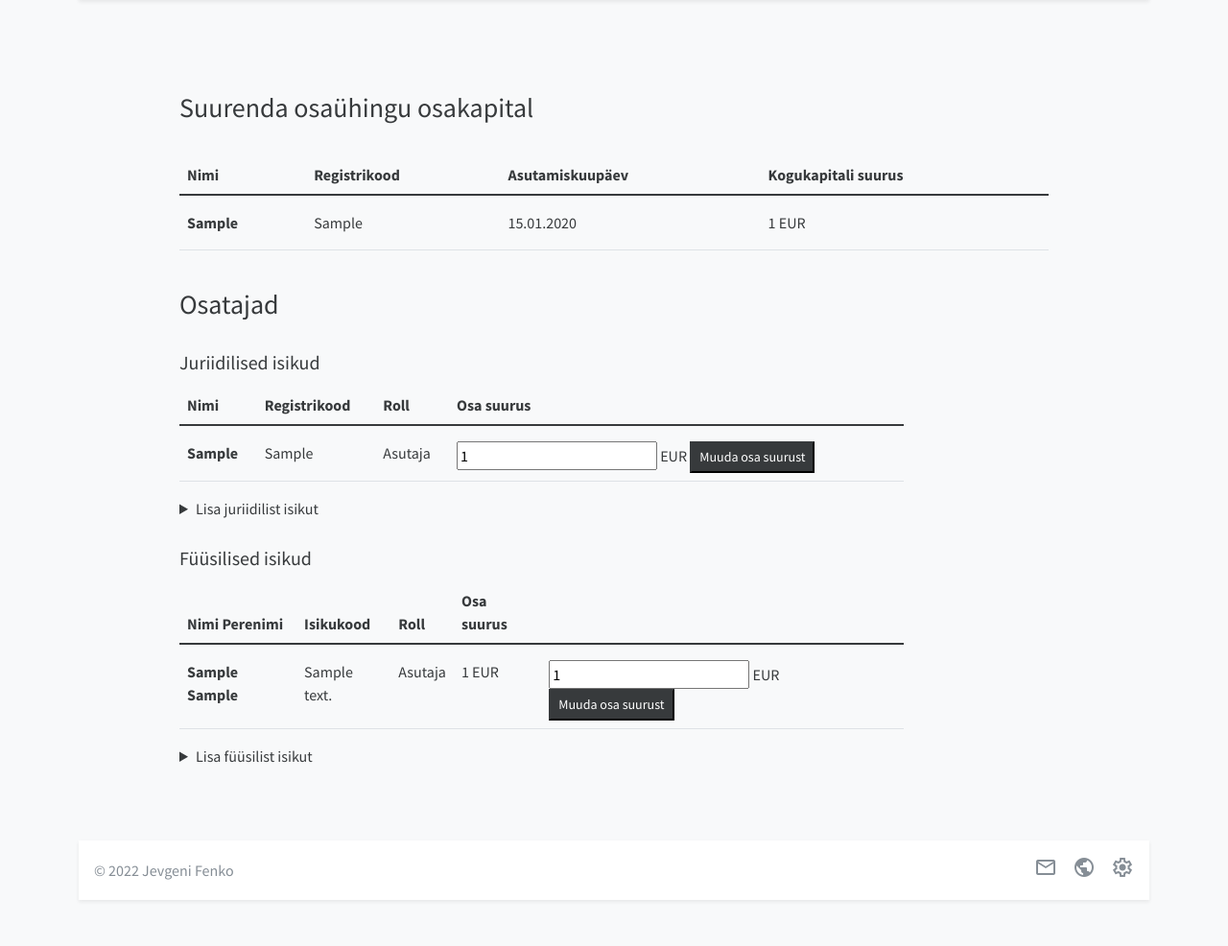
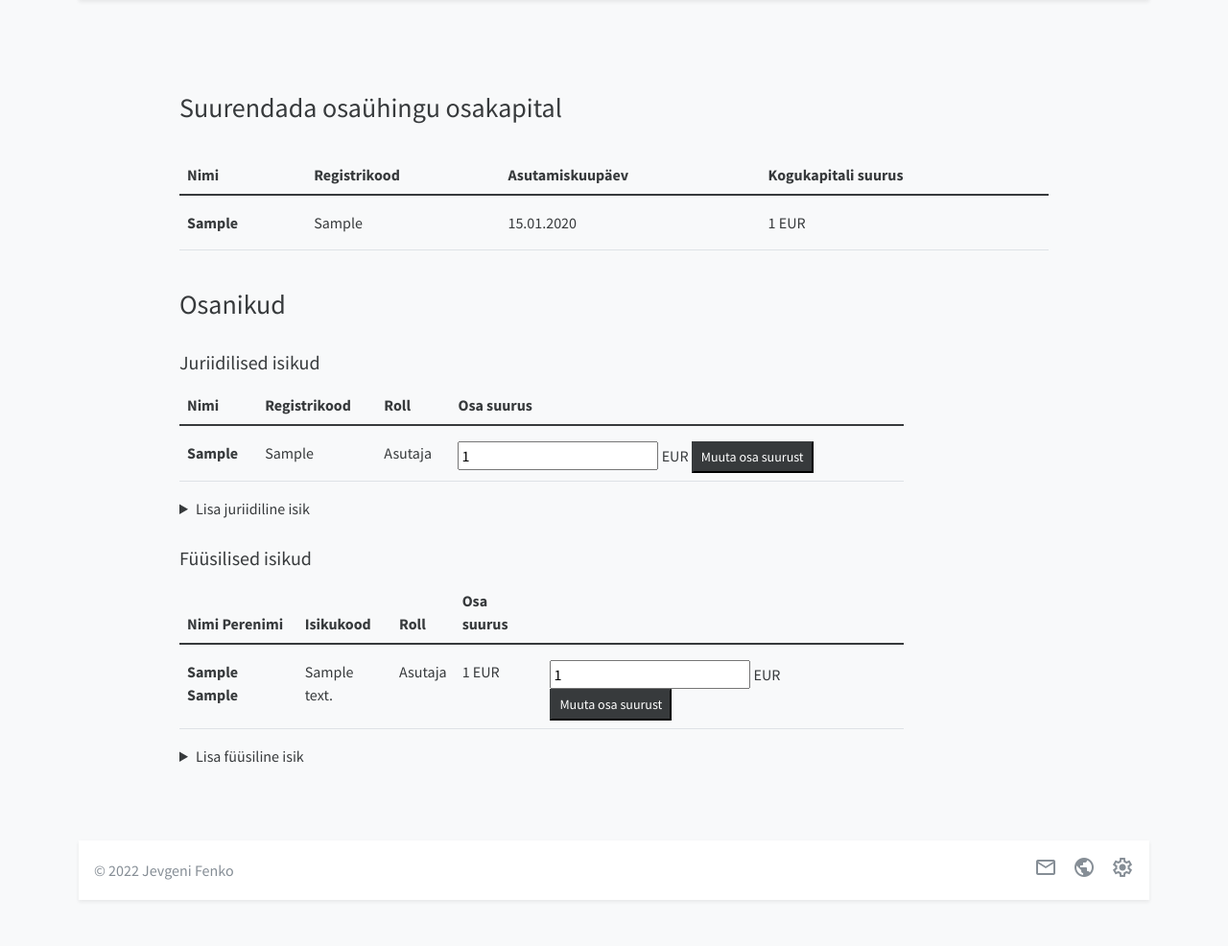
Before and after one commit to JevgeniF/rik_test_jfenko, a Django app: page /edit/1 in a window 1280 px wide. Shown: the part 78-1064 px from the top of the page at 96% size. Run offline with Django 4.2, Linux system fonts and the light colour scheme; tables that the repository leaves empty hold one stand-in row (values such as "Sample post"); some libraries are stand-ins or nearby versions.

Commit message:
typos correction

```diff
--- a/templates/register/add.html
+++ b/templates/register/add.html
@@ -22,7 +22,7 @@
         {{ jur_isik_formset.management_form }}
         {% for jur_form in jur_isik_formset %}
             <details>
-                <summary>Ava jur. isiku vormi</summary>
+                <summary>Ava jur. isiku vorm</summary>
                 {{ jur_form.as_table }}
             </details>
         {% endfor %}
@@ -31,7 +31,7 @@
         {{ isik_formset.management_form }}
         {% for isik_form in isik_formset %}
             <details>
-                <summary>Ava isiku vormi</summary>
+                <summary>Ava isiku vorm</summary>
                 {{ isik_form.as_table }}
             </details>
         {% endfor %}
--- a/templates/register/details.html
+++ b/templates/register/details.html
@@ -33,7 +33,7 @@
                     </tbody>
                 </table>
                 <br>
-                <h3>Osatajad</h3>
+                <h3>Osanikud</h3>
                 <br>
                 <h5>Juriidilised isikud</h5>
                 <div class="col-md-10 py-1">
@@ -89,7 +89,7 @@
                     </table>
                 </div>
                 <a href="{% url 'Osaühingu osakapitali suurendamise vorm' osayhing.id %}"
-                   class="nav-link link-dark">Muuda osakapitalide suurus või lisa osatajat</a>
+                   class="nav-link link-dark">Muuta osakapitalide suurus või lisada osanikud</a>
             </div>
         </div>
     </div>
--- a/templates/register/edit.html
+++ b/templates/register/edit.html
@@ -12,7 +12,7 @@
         <div class="row d-flex justify-content-center">
 
             <div class="col-md-10 py-5">
-                <h3>Suurenda osaühingu osakapital</h3>
+                <h3>Suurendada osaühingu osakapital</h3>
                 <br>
                 <table class="table">
                     <thead>
@@ -33,7 +33,7 @@
                     </tbody>
                 </table>
                 <br>
-                <h3>Osatajad</h3>
+                <h3>Osanikud</h3>
                 <br>
                 <h5>Juriidilised isikud</h5>
                 <div class="col-md-10 py-1">
@@ -63,7 +63,7 @@
                                             <input type="hidden" name="j-osanik" value="{{ osanik }}"/>
                                             <input name='j-osaniku-osa' value="{{ osanik.j_osaniku_osa }}"/> EUR
                                             <button class="btn-sm btn-secondary" name="{{ osanik.id }}" type="submit"
-                                                    onclick="">Muuda osa suurust
+                                                    onclick="">Muuta osa suurust
                                             </button>
                                         </form>
                                     </div>
@@ -75,7 +75,7 @@
                         </tbody>
                     </table>
                     <details>
-                        <summary>Lisa juriidilist isikut</summary>
+                        <summary>Lisa juriidiline isik</summary>
                         {{ jur_isik_form.non_field_errors }}
                         <form class="col input-group mb-3" method="post">
                             {% csrf_token %}
@@ -131,7 +131,7 @@
                                             <input type="hidden" name="f-osanik" value="{{ osanik }}"/>
                                             <input name='f-osaniku-osa' value="{{ osanik.f_osaniku_osa }}"/> EUR
                                             <button class="btn-sm btn-secondary" name="{{ osanik.id }}" type="submit"
-                                                    onclick="">Muuda osa suurust
+                                                    onclick="">Muuta osa suurust
                                             </button>
                                         </form>
                                     </div>
@@ -141,7 +141,7 @@
                         </tbody>
                     </table>
                     <details>
-                        <summary>Lisa füüsilist isikut</summary>
+                        <summary>Lisa füüsiline isik</summary>
                         {{ isik_form.non_field_errors }}
                         <form class="col input-group mb-3" method="post">
                             {% csrf_token %}
--- a/templates/register/index.html
+++ b/templates/register/index.html
@@ -45,7 +45,7 @@
         <div class="row d-flex justify-content-center">
             <div class="col-md-10 py-5">
                 {% if osayhing_nimi or osayhing_kood %}
-                    <h4>Leitud osaühingud teie osaühingu päringu forge (
+                    <h4>Leitud osaühingud teie osaühingu päringu järgi (
                         {% if osayhing_nimi %}
                             nimi: '{{ osayhing_nimi }}'
                         {% endif %}
```
Also changed, not shown: README.md.
